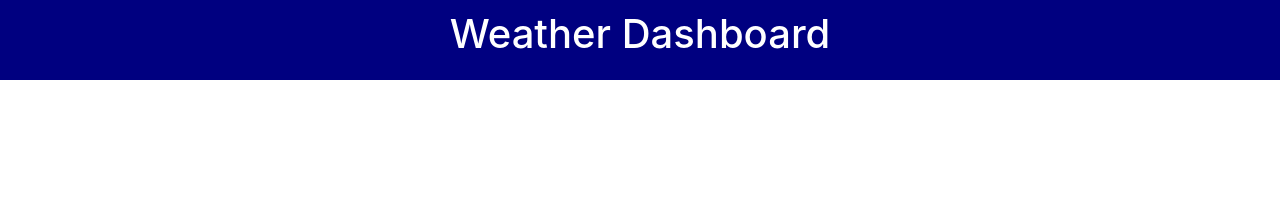
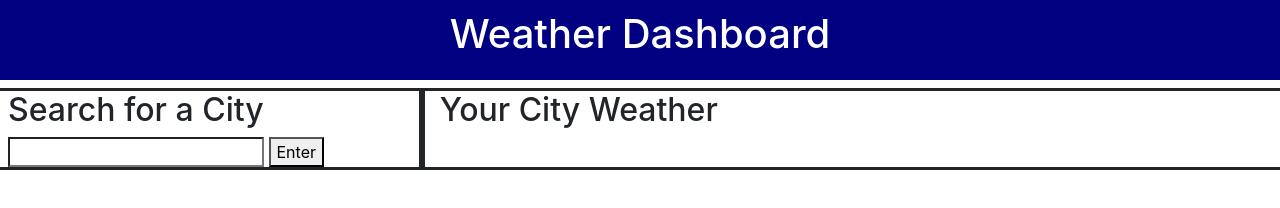
Before and after one commit to areye022/weather-dashboard, a plain HTML site: page index.html in a window 1280 px wide. Drawn offline with nearby package versions, Linux system fonts and the light colour scheme.

Commit message:
created html skeleton + css

```diff
--- a/index.html
+++ b/index.html
@@ -11,6 +11,21 @@
 </head>
 <body>
     <h1>Weather Dashboard</h1>
+
+    <!-- search section -->
+    <section>
+        <div class='row'>
+            <div class="col-md-4" id='search'>
+                <h2>Search for a City</h2>
+                <input type='search'>
+                <button>Enter</button>
+            </div>
+
+            <div class="col-md-8" id='current-weather'>
+                <h2>Your City Weather</h2>
+            </div>
+        </div>
+    </aside>
 </body>
 <script src='script.js'></script>
 </html>
--- a/style.css
+++ b/style.css
@@ -7,3 +7,13 @@ h1{
     padding-top: 10px;
     padding-bottom: 10px;
 }
+
+#search{
+    border:solid;
+    padding-left: 20px;
+}
+
+#current-weather{
+    border:solid;
+
+}
```
